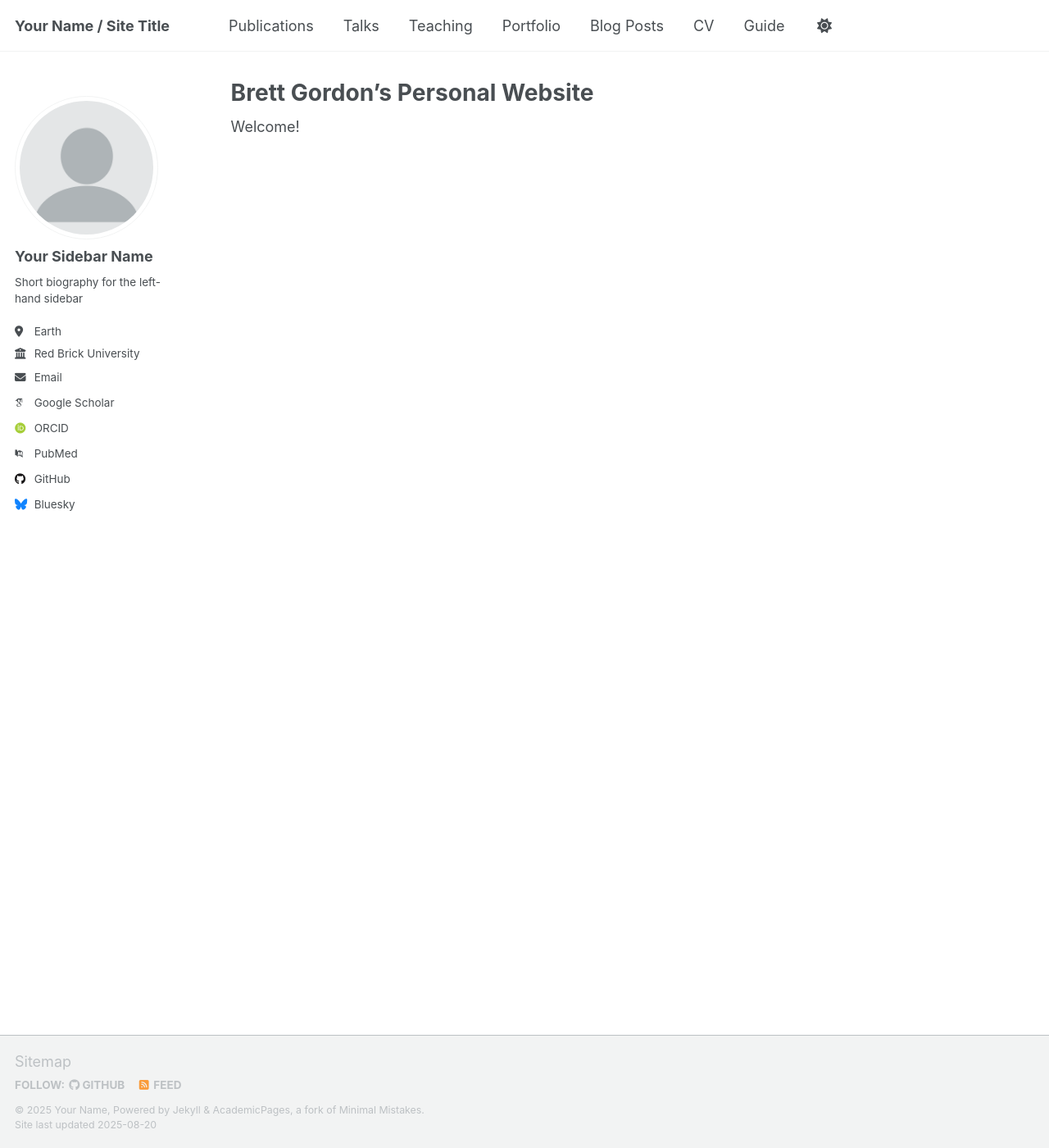
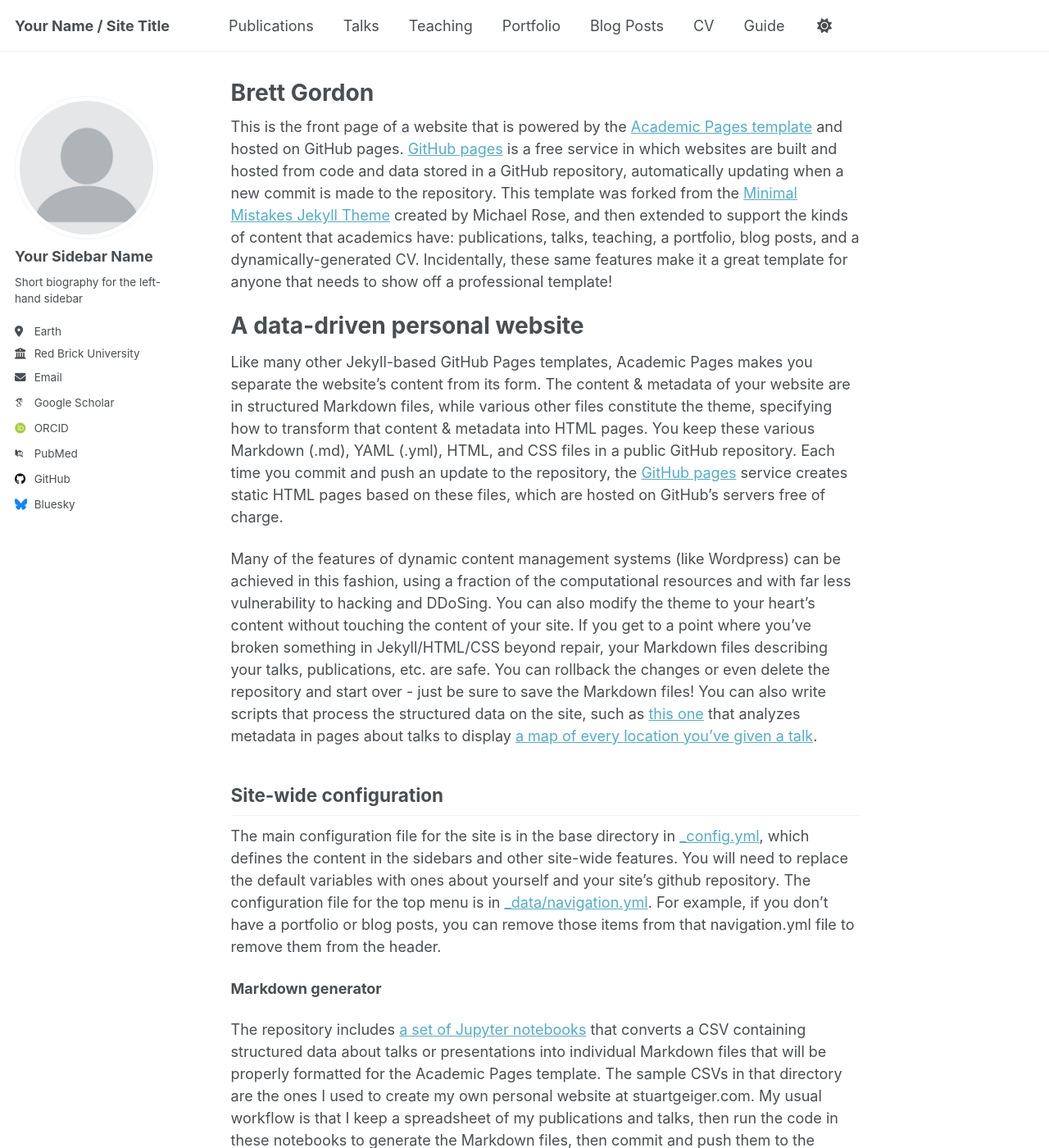
Before and after one commit to brgordon1/brgordon1.github.io, a Jekyll site: the page built from _pages/about.md, in a window 1280 px wide and 1400 px high. Shown: the whole window at 82% size. Built offline with Jekyll 4.4.1, drawn with Linux system fonts in a browser that asks for light colours; some web fonts are replaced; a script that is not in the unit is left out; some of the changed text lies outside the part shown.

Commit message:
Replaced old content.

```diff
--- a/_pages/about.md
+++ b/_pages/about.md
@@ -1,10 +1,36 @@
 ---
 permalink: /
-title: "Brett Gordon's Personal Website"
+title: "Brett Gordon"
 author_profile: true
 redirect_from:
   - /about/
   - /about.html
 ---
 
-Welcome!
+This is the front page of a website that is powered by the [Academic Pages template](https://github.com/academicpages/academicpages.github.io) and hosted on GitHub pages. [GitHub pages](https://pages.github.com) is a free service in which websites are built and hosted from code and data stored in a GitHub repository, automatically updating when a new commit is made to the repository. This template was forked from the [Minimal Mistakes Jekyll Theme](https://mmistakes.github.io/minimal-mistakes/) created by Michael Rose, and then extended to support the kinds of content that academics have: publications, talks, teaching, a portfolio, blog posts, and a dynamically-generated CV. Incidentally, these same features make it a great template for anyone that needs to show off a professional template!
+
+A data-driven personal website
+======
+Like many other Jekyll-based GitHub Pages templates, Academic Pages makes you separate the website's content from its form. The content & metadata of your website are in structured Markdown files, while various other files constitute the theme, specifying how to transform that content & metadata into HTML pages. You keep these various Markdown (.md), YAML (.yml), HTML, and CSS files in a public GitHub repository. Each time you commit and push an update to the repository, the [GitHub pages](https://pages.github.com/) service creates static HTML pages based on these files, which are hosted on GitHub's servers free of charge.
+
+Many of the features of dynamic content management systems (like Wordpress) can be achieved in this fashion, using a fraction of the computational resources and with far less vulnerability to hacking and DDoSing. You can also modify the theme to your heart's content without touching the content of your site. If you get to a point where you've broken something in Jekyll/HTML/CSS beyond repair, your Markdown files describing your talks, publications, etc. are safe. You can rollback the changes or even delete the repository and start over - just be sure to save the Markdown files! You can also write scripts that process the structured data on the site, such as [this one](https://github.com/academicpages/academicpages.github.io/blob/master/talkmap.ipynb) that analyzes metadata in pages about talks to display [a map of every location you've given a talk](https://academicpages.github.io/talkmap.html).
+
+Site-wide configuration
+------
+The main configuration file for the site is in the base directory in [_config.yml](https://github.com/academicpages/academicpages.github.io/blob/master/_config.yml), which defines the content in the sidebars and other site-wide features. You will need to replace the default variables with ones about yourself and your site's github repository. The configuration file for the top menu is in [_data/navigation.yml](https://github.com/academicpages/academicpages.github.io/blob/master/_data/navigation.yml). For example, if you don't have a portfolio or blog posts, you can remove those items from that navigation.yml file to remove them from the header.
+
+**Markdown generator**
+
+The repository includes [a set of Jupyter notebooks](https://github.com/academicpages/academicpages.github.io/tree/master/markdown_generator
+) that converts a CSV containing structured data about talks or presentations into individual Markdown files that will be properly formatted for the Academic Pages template. The sample CSVs in that directory are the ones I used to create my own personal website at stuartgeiger.com. My usual workflow is that I keep a spreadsheet of my publications and talks, then run the code in these notebooks to generate the Markdown files, then commit and push them to the GitHub repository.
+
+How to edit your site's GitHub repository
+------
+Many people use a git client to create files on their local computer and then push them to GitHub's servers. If you are not familiar with git, you can directly edit these configuration and Markdown files directly in the github.com interface. Navigate to a file (like [this one](https://github.com/academicpages/academicpages.github.io/blob/master/_talks/2012-03-01-talk-1.md) and click the pencil icon in the top right of the content preview (to the right of the "Raw | Blame | History" buttons). You can delete a file by clicking the trashcan icon to the right of the pencil icon. You can also create new files or upload files by navigating to a directory and clicking the "Create new file" or "Upload files" buttons.
+
+Example: editing a Markdown file for a talk
+![Editing a Markdown file for a talk](/images/editing-talk.png)
+
+For more info
+------
+More info about configuring Academic Pages can be found in [the guide](https://academicpages.github.io/markdown/), the [growing wiki](https://github.com/academicpages/academicpages.github.io/wiki), and you can always [ask a question on GitHub](https://github.com/academicpages/academicpages.github.io/discussions). The [guides for the Minimal Mistakes theme](https://mmistakes.github.io/minimal-mistakes/docs/configuration/) (which this theme was forked from) might also be helpful.
```
